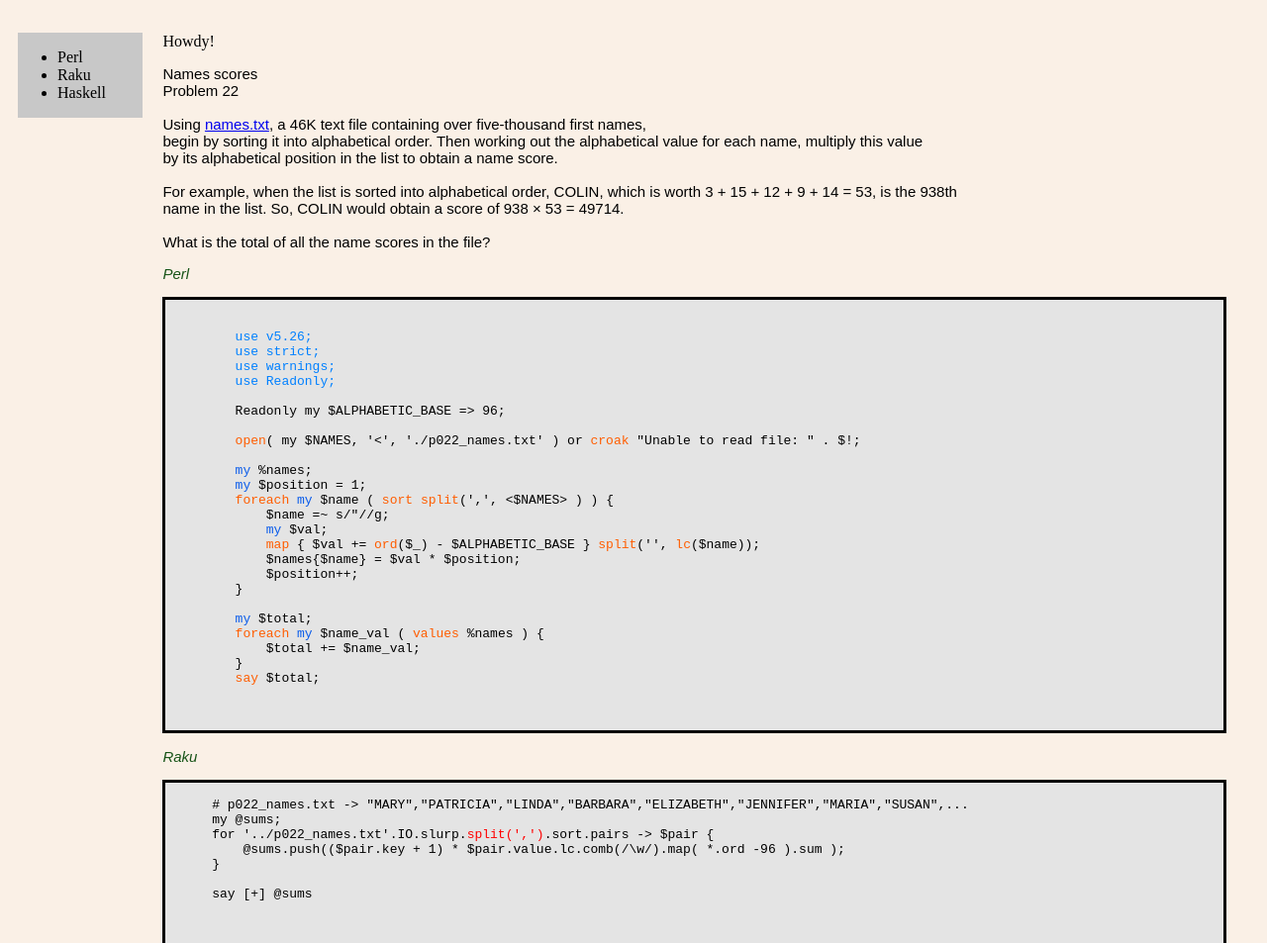
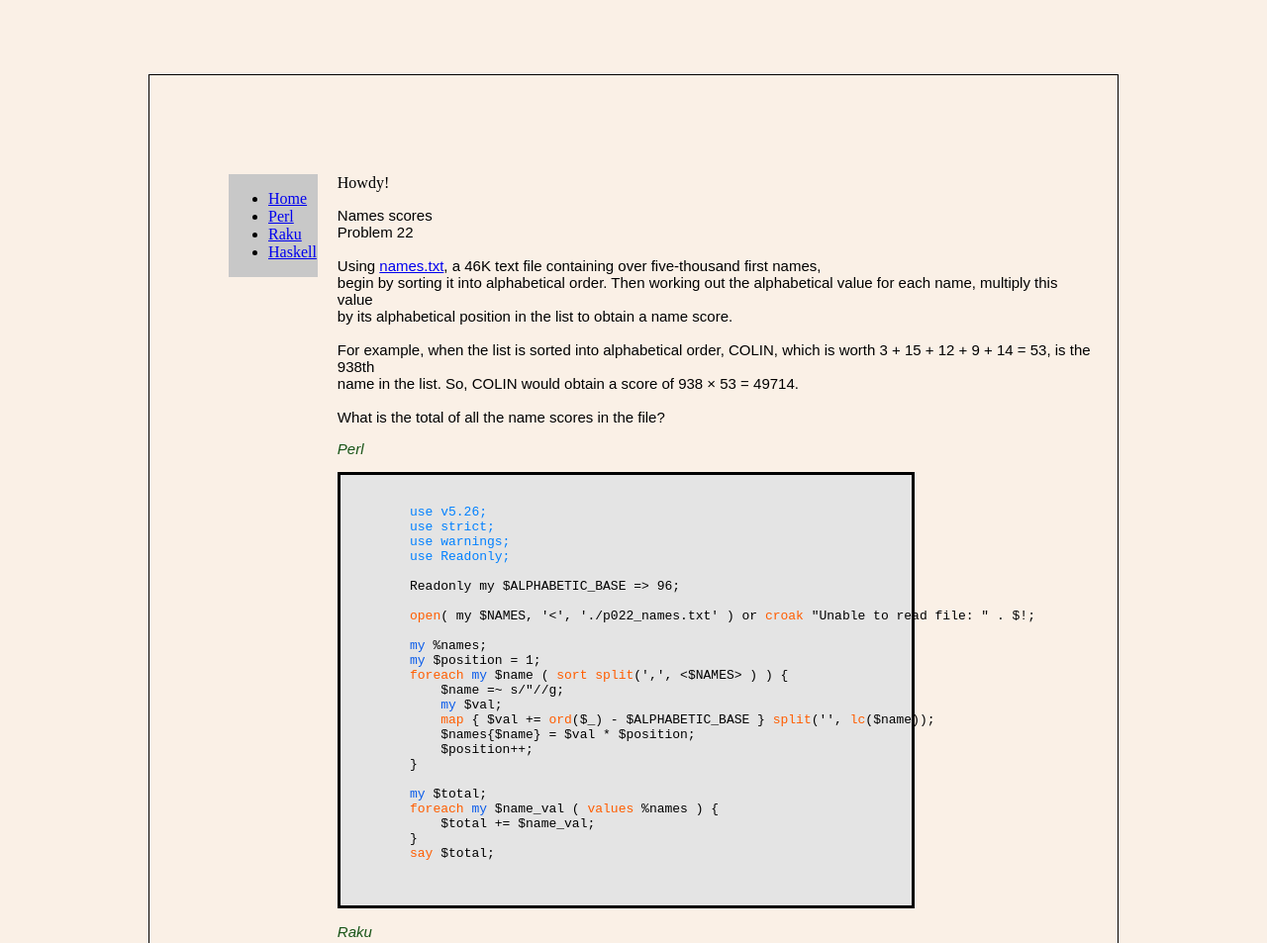
Before and after one commit to jmcneirney/jmcneirney.github.io, a plain HTML site: page euler/twenty-two.html in a window 1280 px wide. Shown: the top 953 px of the page at 99% size. Drawn offline with nearby package versions, Linux system fonts and the light colour scheme.

Commit message:
formatting and adding links

```diff
--- a/euler/twenty-two.html
+++ b/euler/twenty-two.html
@@ -18,9 +18,10 @@
                 el: '#app-list',
                 data: {
                   solutions: [
-                    { text: 'Perl', ref: '' },
-                    { text: 'Raku', ref: '' },
-                    { text: 'Haskell', ref: '' }
+                    //{ text: 'Home', href: 'https://jmcneirney.github.io/index.html' },
+                    { text: 'Perl', href: '' },
+                    { text: 'Raku', href: '' },
+                    { text: 'Haskell', href: '' }
                   ]
                 }
             });
@@ -34,12 +35,20 @@
     <style>
       body {
           background-color: linen;
+          padding: 75px 10px 75px 70px;
+          margin-left:  150px;
+          margin-right: 150px;
+          margin-top:    75px;
+          margin-bottom: 75px;
+          border:         1px;
+          border-style: solid;
       }
 
       pre {
           background-color: rgb(228,228,228);
           border-style:     solid;
           font-family:      monospace;
+          margin-right:     180px;
       }
 
       p {
@@ -104,8 +113,9 @@
   <div class='row'>
   <div id='side_bar' class='column'>
    <ul id='app-list'>
+     <li><a href='https://jmcneirney.github.io/index.html'>Home</a></li>
      <li v-for='solution in solutions'>
-       {{ solution.text }}
+       <a href={{solution.href}} >{{ solution.text }}</a>
      </li>
    </ul>
   </div>
```
Also changed, not shown: index.html (+1 -1 lines).
